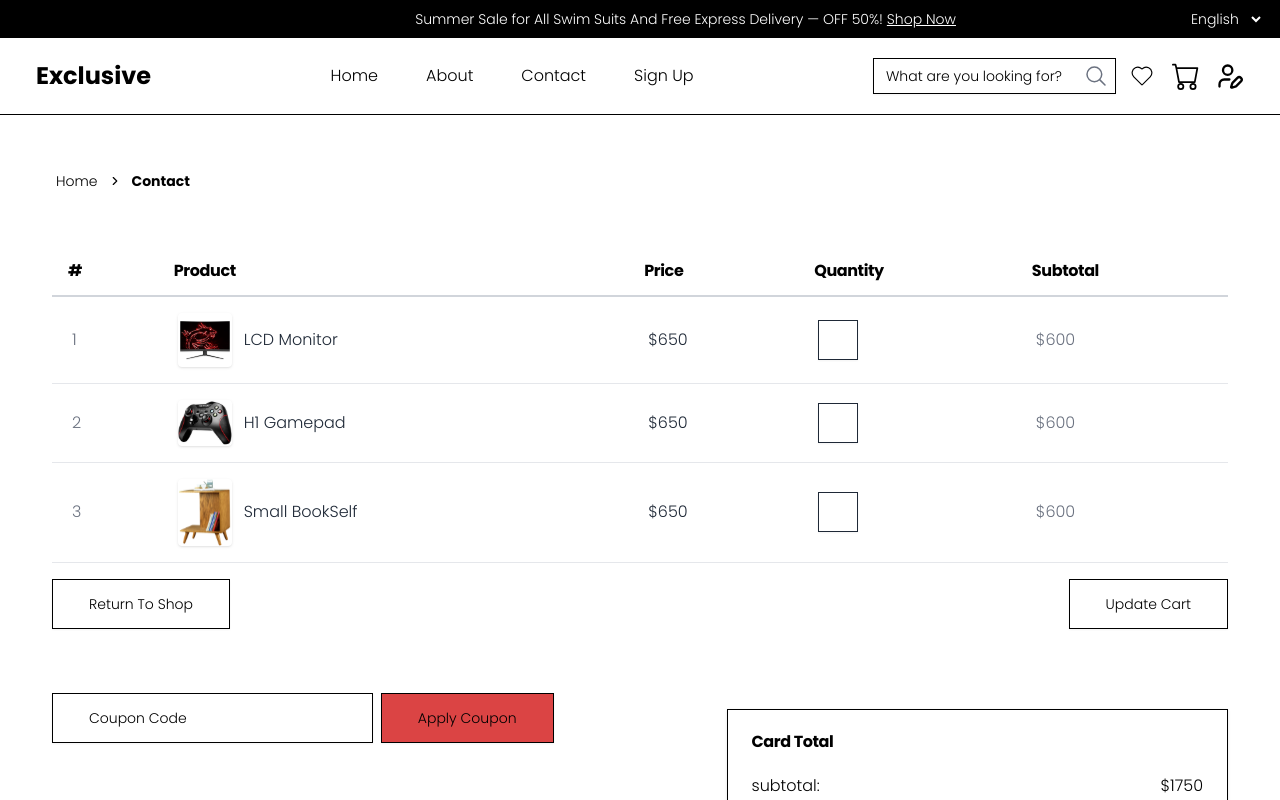
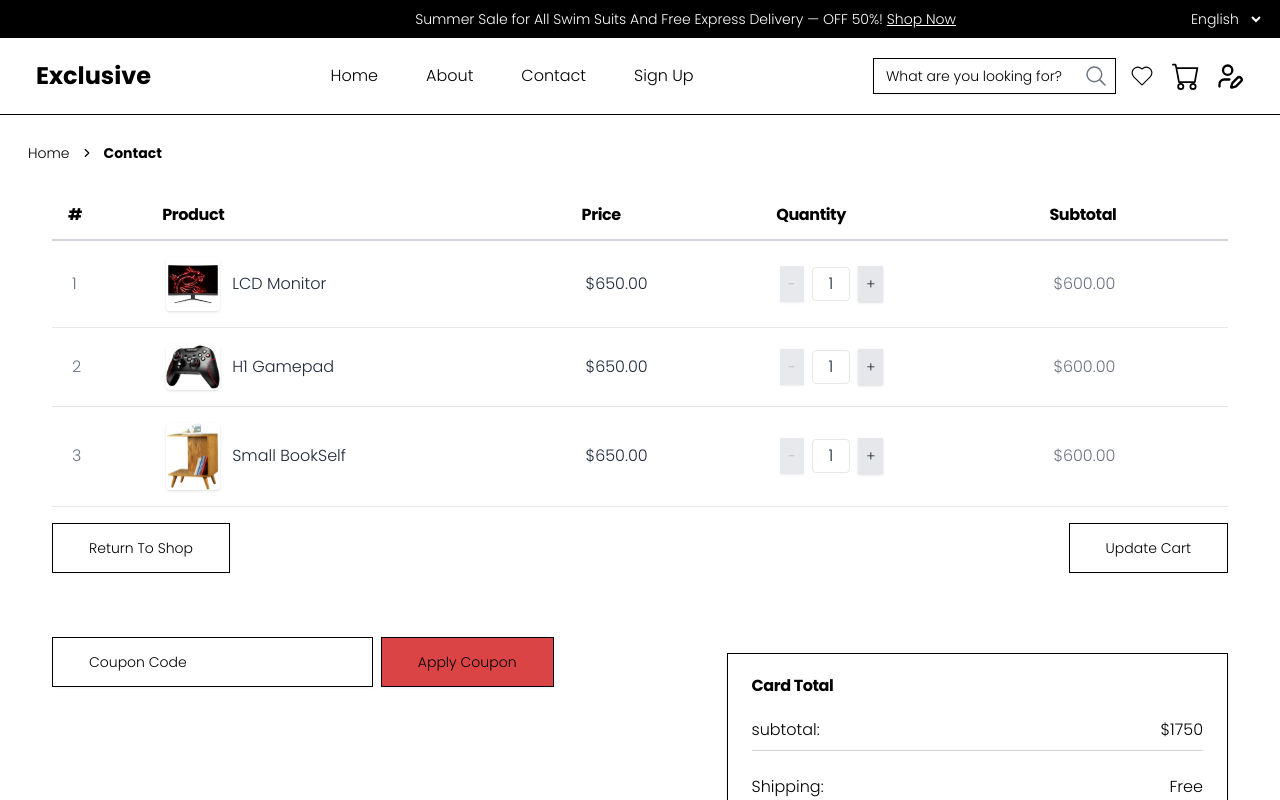
Before and after one commit to NaimalArain13/UI-UX-Hackathon-Preps-Ful-e-Commerce-website-, a Next.js app: page /cart in a window 1280 px wide. Shown: the top 800 px of the page. Built offline with nearby package versions, Linux system fonts and the light colour scheme.

Commit message:
implemented responsive breakpoint

```diff
--- a/app/(routes)/about/page.tsx
+++ b/app/(routes)/about/page.tsx
@@ -13,7 +13,7 @@ function AboutPage() {
 
       {/* section one*/}
 
-      <div className="flex flex-col md:flex-row justify-between gap-4 p-7 md:p-0">
+      <div className="flex flex-col md:flex-row justify-between gap-4 py-7">
         <div className="md:w-1/2 w-full flex text-justify items-start justify-center flex-col gap-4 md:px-11">
           <h1 className="font-bold text-[36px] ">Our Story</h1>
           <p >
--- a/app/(routes)/cart/page.tsx
+++ b/app/(routes)/cart/page.tsx
@@ -11,6 +11,7 @@ import {
 import { Button } from "@/components/ui/button";
 import { Input } from "@/components/ui/input";
 import BreadCrumb from "@/app/component/breadCrumb";
+
 const images: RowPropType[] = [
   {
     index: 1,
@@ -35,6 +36,8 @@ const images: RowPropType[] = [
   },
 ];
 export default function Cart() {
+
+
   return (
     <div className="max-w-7xl w-full mx-auto p-7">
      <BreadCrumb route={"Contact"}/>
--- a/app/(routes)/login/page.tsx
+++ b/app/(routes)/login/page.tsx
@@ -1,8 +1,10 @@
 "use client";
 import Image from "next/image"
+import Link from "next/link";
 export default function Login() {
   return (
-    <div className="h-screen flex flex-col lg:flex-row items-center  py-6">
+    <div className="min-h-screen container mx-auto py-7 ">
+      <div className="flex flex-col md:flex-row">
       {/* Left Side - Image Section */}
       <div className="flex-1 bg-[#CBE4E8] flex justify-start items-center p-6">
         <Image
@@ -15,7 +17,7 @@ export default function Login() {
       </div>
 
       {/* Right Side - Form Section */}
-      <div className="flex-1 max-w-md w-full  p-8 lg:p-12">
+      <div className="flex flex-col max-w-md w-full justify-center  p-8 lg:p-12">
         {/* Heading */}
         <h1 className="text-2xl font-bold mb-2 text-gray-800">Log in to Exclusive</h1>
         <p className="text-sm text-gray-600 mb-6">Enter your details below</p>
@@ -45,8 +47,12 @@ export default function Login() {
           </button>
           <p className="text-Secondary2">Forget Password?</p>
           </div>
+          <div className="flex justify-between items-center text-sm">
+          <p className="">Don&#39;t have an account? </p> <p><Link href={"/signup"} className="text-Secondary2">Signup</Link></p>
+          </div>
         </form>
 
+      </div>
       </div>
     </div>
   );
--- a/app/(routes)/signup/page.tsx
+++ b/app/(routes)/signup/page.tsx
@@ -13,7 +13,8 @@ export default function CreateAccount() {
       router.push("/login"); // Navigate to the login page
     };
   return (
-    <div className="h-screen flex flex-col lg:flex-row items-center py-6">
+    <div className="min-h-screen container mx-auto py-7 ">
+      <div className="flex flex-col md:flex-row">
       {/* Left Side - Image Section */}
       <div className="flex-1 bg-[#CBE4E8] flex justify-start items-center p-6">
         <Image
@@ -84,6 +85,7 @@ export default function CreateAccount() {
           </a>
         </p>
       </div>
+      </div>
     </div>
   );
 }
--- a/app/(routes)/wishlist/page.tsx
+++ b/app/(routes)/wishlist/page.tsx
@@ -121,7 +121,7 @@ export default function WishListPage() {
       <div className="flex justify-between items-center py-4">
         <h1 className="font-medium text-xl">Wishlist (4)</h1>
         <Button
-          className="p-6 px-9  rounded-none bg-transparent text-Button"
+          className="md:p-6 md:px-9  rounded-none bg-transparent text-Button"
           variant={"outline"}
         >
           Move All To Bag
@@ -141,7 +141,7 @@ export default function WishListPage() {
           <h1 className="font-medium text-xl">Just For You</h1>
         </div>
         <Button
-          className=" py-6 px-11 rounded-none bg-transparent text-Button"
+          className="md:p-6 md:px-11 rounded-none bg-transparent text-Button"
           variant={"outline"}
         >
           See All
--- a/app/component/breadCrumb.tsx
+++ b/app/component/breadCrumb.tsx
@@ -9,7 +9,7 @@ import {
   } from "@/components/ui/breadcrumb";
 function BreadCrumb({route}:{route:string}) {
   return (
-  <div className="p-7">
+  <div className="">
     <Breadcrumb>
       <BreadcrumbList>
         <BreadcrumbItem>
--- a/app/component/cartRow.tsx
+++ b/app/component/cartRow.tsx
@@ -1,10 +1,30 @@
+"use client";
+
+import { Button } from "@/components/ui/button";
 import { Input } from "@/components/ui/input";
 import Image from "next/image"
+import { useState } from "react";
 
 export interface RowPropType {
     index:number,image:string,product:string,price:number,subtotal:number
   }
 const CartRow = ({index,image, product,price,subtotal}:RowPropType) => {
+  const [quantity, setQuantity] = useState(1); // Track the quantity
+  const total = quantity * price; // Calculate subtotal dynamically
+
+  // Handle increment
+  const handleIncrement = () => {
+    setQuantity((prev) => prev + 1);
+  };
+
+  // Handle decrement
+  const handleDecrement = () => {
+    if (quantity > 1) {
+      setQuantity((prev) => prev - 1);
+    }
+  };
+
+
 
     return (
       <tr
@@ -24,16 +44,33 @@ const CartRow = ({index,image, product,price,subtotal}:RowPropType) => {
           /> <p className="text-gray-800 md:font-medium">{product}</p>
           </div>
         </td>
-        <td className="py-4 px-5 text-gray-800 ">
-          ${price || "N/A"}
-        </td>
+        <td className="py-4 px-5 text-gray-800">${price.toFixed(2) || "N/A"}</td>
         <td className="py-4 px-5 text-gray-800">
-         <Input type="number"
-         value={1}
-         className="h-10 w-10"
-         />
-        </td>
-        <td className="py-4 px-5 text-gray-500">${subtotal || "N/A"}</td>
+        <div className="flex items-center gap-2">
+          {/* Decrement Button */}
+          <Button
+            onClick={handleDecrement}
+            disabled={quantity === 1} // Disable if quantity is 1
+            className={`py-1 px-2 ${
+              quantity === 1 ? "bg-gray-300 text-gray-500 cursor-not-allowed" : "bg-gray-200 hover:bg-gray-300"
+            }`}
+          >
+            -
+          </Button>
+
+          {/* Quantity Display */}
+          <span className="px-4 py-1 border rounded">{quantity}</span>
+
+          {/* Increment Button */}
+          <Button
+            onClick={handleIncrement}
+            className="py-1 px-2 bg-gray-200 hover:bg-gray-300"
+          >
+            +
+          </Button>
+        </div>
+      </td>
+        <td className="py-4 px-5 text-gray-500">${subtotal.toFixed(2)}</td>
       </tr>
     );
   };
--- a/app/component/topHeader.tsx
+++ b/app/component/topHeader.tsx
@@ -1,11 +1,15 @@
+"use client"
+import {useRouter} from "next/navigation";
+
 export default function TopBar() {
+  const router = useRouter()
     return (
       <div className="hidden md:flex w-full bg-Button text-Primary text-sm">
         <div className="w-full max-w-[1440px] mx-auto flex justify-end items-center gap-[231px] py-2 px-4">
           {/* Promotional Message */}
           <div className="">
             Summer Sale for All Swim Suits And Free Express Delivery — OFF 50%!{" "}
-            <span className="underline cursor-pointer">Shop Now</span>
+            <span onClick={()=>router.push("/cart")} className="underline cursor-pointer">Shop Now</span>
           </div>
           {/* Language Selector */}
           <div className="flex items-center gap-2">
```
Also changed, not shown: app/(routes)/contact/page.tsx (+13 -13 lines), app/component/HomePage/sideBar.tsx (+31 -18 lines).
